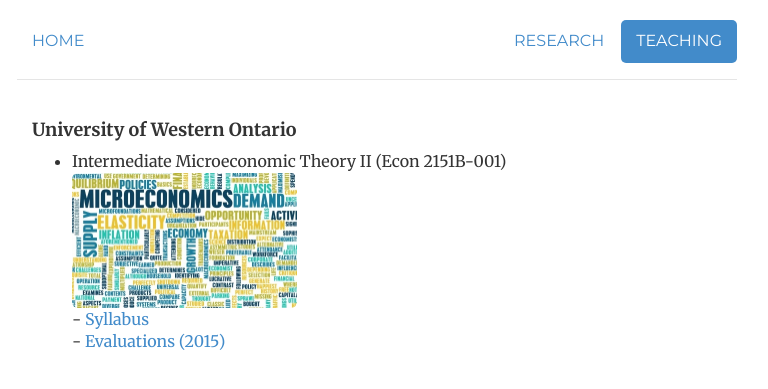
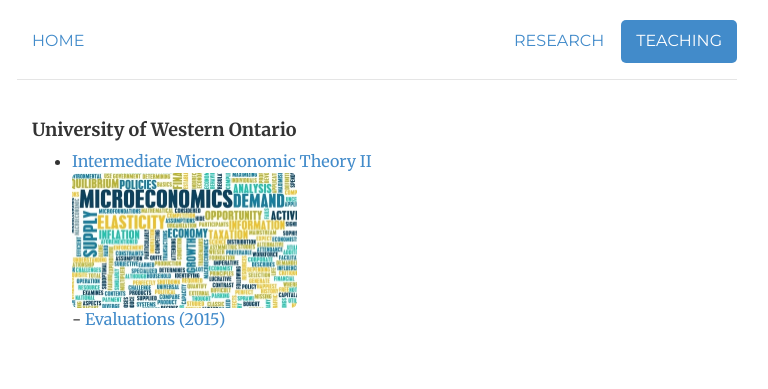
Before and after one commit to morihiroaki/morihiroaki.github.io, a Jekyll site: the page built from teaching.html, in a window 1280 px wide. Shown: the top 389 px of the page, without its empty margins (263-1031 px from the left). Built offline with Jekyll 4.4.1, drawn with Linux system fonts in a browser that asks for light colours.

Commit message:
Update teaching.html

```diff
--- a/teaching.html
+++ b/teaching.html
@@ -8,9 +8,8 @@ description:
 <div class="container">
   <h4>University of Western Ontario</h4>
 <ul style="list-style-type:disc">
-  <li>Intermediate Microeconomic Theory II (Econ 2151B-001)</li>
+  <li><a target="_blank" href="/files/2151_2015S_syllabus.pdf" title="Syllabus">Intermediate Microeconomic Theory II</a></li>
       	<img  class="img-rounded" alt="Hiro Mori" src="files/micro_image.jpg" height="135" width="225">
-    <dd>- <a target="_blank" href="/files/2151_2015S_syllabus.pdf" title="Syllabus">Syllabus</a></dd>
     <dd>- <a target="_blank" href="/files/2151_2015S_evaluation.pdf" title="Evaluations">Evaluations (2015)</a></dd>
 </ul>
 </div>
```
